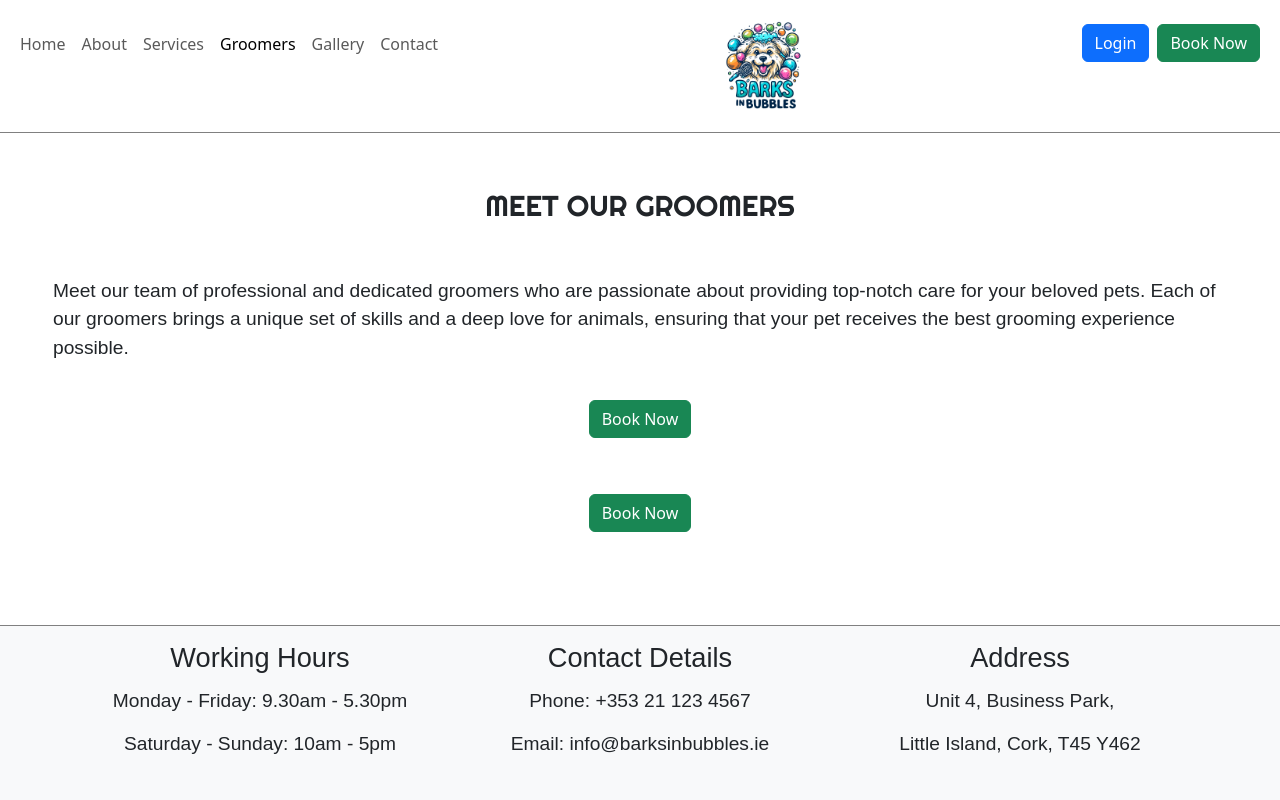
After one commit to KatePaulauskas/dog-grooming-salon, a Django app: page /groomers/ in a window 1280 px wide. The commit adds this page. Run offline with Django 4.2, Linux system fonts and the light colour scheme; data that the repository does not hold is empty; some libraries are stand-ins or nearby versions; some web fonts are replaced.

Commit message:
Add HTML structure and set views for Groomers app

```diff
--- a/groomers/models.py
+++ b/groomers/models.py
@@ -1,7 +1,6 @@
 from django.db import models
 from django.contrib.auth.models import User
 from cloudinary.models import CloudinaryField
-
 
 # Create your models here.
 
@@ -10,6 +9,7 @@ class Groomers(models.Model):
     groomer_image = CloudinaryField('image', default='placeholder')
     name = models.CharField(max_length=200)
     description = models.TextField()
+    updated_on = models.DateTimeField(auto_now=True)
 
     class Meta:
         verbose_name_plural = "Groomers"
--- /dev/null
+++ b/groomers/templates/groomers/groomers.html
@@ -0,0 +1,39 @@
+{% extends 'base.html' %}
+{% load static %}
+{% block content %}
+
+<h1 class="text-uppercase text-center my-5">Meet our groomers</h1>
+<p class="mx-3 mx-lg-5 about-groomers">Meet our team of professional and dedicated groomers
+    who are passionate about providing top-notch care
+    for your beloved pets. Each of our groomers brings
+    a unique set of skills and a deep love for animals,
+    ensuring that your pet receives the best grooming
+    experience possible.</p>
+<div class="d-flex flex-column align-items-center">
+    <a href="#" class="btn btn-success btn-book mt-3 w-45 mb-4">Book Now</a>
+</div>
+<div class="container-fluid">
+    <div class="row mx-3 mx-lg-5">
+        <div class="col-12 mt-3 left">
+            <div class="row">
+                {% for groomer in groomers %}
+                <div class="col-12 col-sm-6 col-lg-3 mb-4">
+                    <div class="card">
+                        <div class="card-body">
+                            <div class="image-container">
+                                <img src="{{ groomer.groomer_image.url }}" width="100%"" alt=" {{ groomer.name }}">
+                            </div>
+                            <h2 class="card-title">{{ groomer.name }}</h2>
+                            <p>{{ groomer.description | safe }}</p>
+                        </div>
+                    </div>
+                </div>
+                {% endfor %}
+             </div>
+        </div>
+    </div>
+</div>
+<div class="d-flex flex-column align-items-center">
+    <a href="#" class="btn btn-success btn-book mt-3 w-45 mb-4">Book Now</a>
+</div>
+{% endblock %}
--- /dev/null
+++ b/groomers/urls.py
@@ -0,0 +1,6 @@
+from django.urls import path
+from . import views
+
+urlpatterns = [
+    path('', views.groomers, name='groomers'),
+]
--- a/groomers/views.py
+++ b/groomers/views.py
@@ -1,3 +1,12 @@
 from django.shortcuts import render
+from .models import Groomers
 
-# Create your views here.
+
+def groomers(request):
+    groomers = Groomers.objects.all().order_by('-updated_on')
+
+    return render(
+        request,
+        "groomers/groomers.html",
+        {"groomers": groomers},
+    )
--- a/groomingsalon/settings.py
+++ b/groomingsalon/settings.py
@@ -28,7 +28,7 @@ TEMPLATES_DIR = os.path.join(BASE_DIR, 'templates')
 SECRET_KEY = 'django-insecure-=a=n20t#qbm6jpt5)^kmcn35a4i-h0t#t0h1+r(yocj7nd-ig9'
 
 # SECURITY WARNING: don't run with debug turned on in production!
-DEBUG = False
+DEBUG = True
 
 ALLOWED_HOSTS = [
     '8000-katepaulaus-doggrooming-8qlo6gbu3ax.ws-eu114.gitpod.io',
--- a/groomingsalon/urls.py
+++ b/groomingsalon/urls.py
@@ -21,6 +21,7 @@ urlpatterns = [
     path('admin/', admin.site.urls),
     path('contact/', include('contact_request.urls'), name='contact_urls'),
     path('gallery/', include('gallery.urls'), name='gallery_urls'),
+    path('groomers/', include('groomers.urls'), name='groomers_urls'),
     path('summernote/', include('django_summernote.urls')),
     path('', include('home.urls'), name='home-urls'),
 ]
--- a/static/css/style.css
+++ b/static/css/style.css
@@ -37,6 +37,7 @@ p {
     font-family: "Khula", sans-serif !important;
     font-size: 120% !important;
     padding: 5px;
+
 }
 
 
@@ -57,8 +58,8 @@ h2.card-title
     text-align: center;
 }
 
-/**/
-.about-us {
+/* Style paragraphs on Home and Groomers pages */
+.about-us .about-groomers {
     line-height: 1.8;
     text-align: justify;
 }
--- a/templates/base.html
+++ b/templates/base.html
@@ -2,6 +2,7 @@
 {% url 'home' as home_url %}
 {% url 'gallery' as gallery_url %}
 {% url 'contact' as contact_url %}
+{% url 'groomers' as groomers_url %}
 
 <!DOCTYPE html>
 <html lang="en">
@@ -46,6 +47,10 @@
                             </li>
                             <li class="nav-item">
                                 <a class="nav-link" href="{% url 'home' %}#services">Services</a>
+                            </li>
+                            <li class="nav-item">
+                                <a class="nav-link {% if request.path == groomers_url %}active" aria-current="page{% endif %}"
+                            href="{% url 'groomers' %}">Groomers</a>
                             </li>
                             <li class="nav-item">
                                 <a class="nav-link {% if request.path == gallery_url %}active" aria-current="page{% endif %}"
```
Also changed, not shown: groomers/migrations/0002_groomers_updated_on.py (added).
